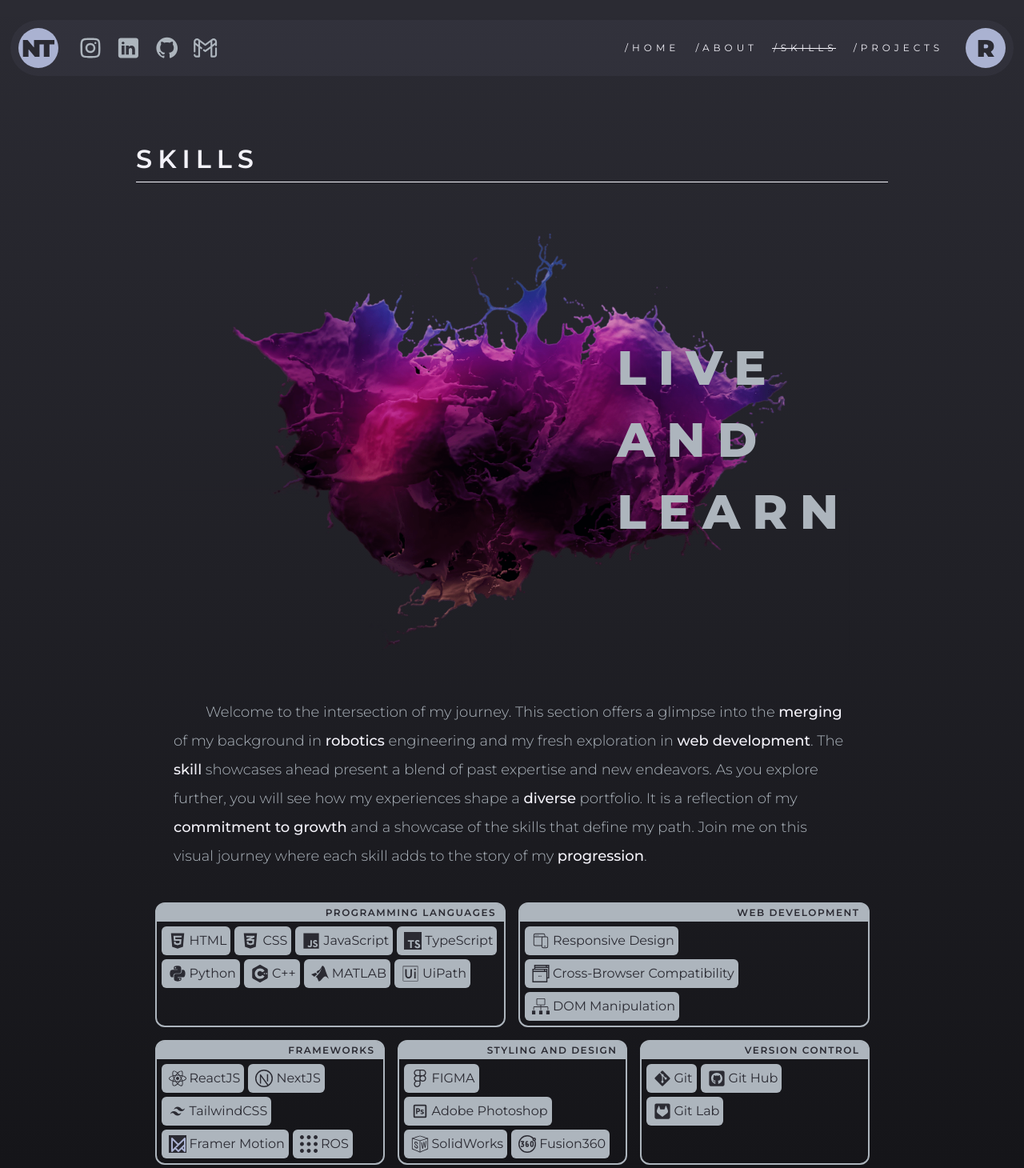
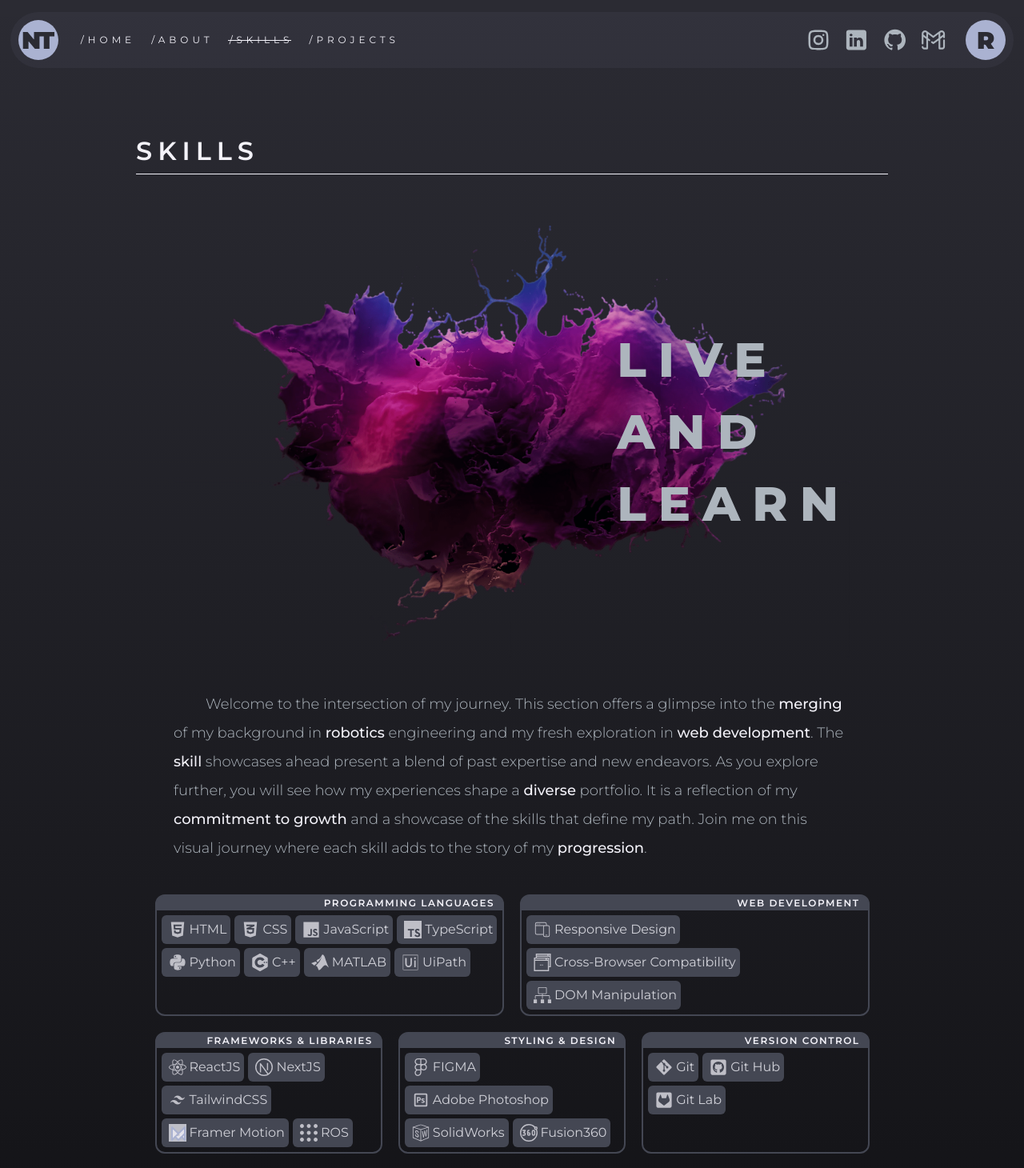
Before and after one commit to nuttnonn/natanon-portfolio-v1.1, a Next.js app: page /skills in a window 1280 px wide. Shown: the top 1460 px of the page at 80% size. Built offline with nearby package versions, Linux system fonts and the light colour scheme.

Commit message:
Swapped menu side in navbar and edit styles in skills page

```diff
--- a/src/app/about/page.jsx
+++ b/src/app/about/page.jsx
@@ -25,7 +25,7 @@ const aboutContent = [
 
 const About = () => {
   return (
-    <div id="about" className="w-full h-min min-h-[calc(100dvh-95px)] grid grid-cols-[3fr,1fr] justify-items-end items-start gap-[120px]">
+    <div id="about" className="w-full h-min min-h-[calc(100dvh-85px)] grid grid-cols-[3fr,1fr] justify-items-end items-start gap-[120px]">
       <div className="flex flex-col justify-start items-center w-[90%] max-w-[940px] h-min mt-[5rem]">
         <motion.div
           className="w-full h-min text-center text-[32px] font-[600] tracking-[7px] uppercase"
--- a/src/app/page.jsx
+++ b/src/app/page.jsx
@@ -13,7 +13,7 @@ const homeContent = [
 
 export default function Home() {
   return (
-    <div className="flex w-full h-min min-h-[calc(100dvh-95px)] justify-center items-center">
+    <div className="flex w-full h-min min-h-[calc(100dvh-85px)] justify-center items-center">
       <div className="flex flex-col justify-center items-center w-[90%] max-w-[1000px] h-min text-light">
         {homeContent.map(content =>(
           <div key={content.title} className="flex flex-col justify-center items-center">
--- a/src/app/skills/page.jsx
+++ b/src/app/skills/page.jsx
@@ -20,7 +20,7 @@ const skillsIntro = [
     key: "card3"
   },
 ]
-const IconClassName = "w-[22px] h-auto fill-primary"
+const IconClassName = "w-[22px] h-auto fill-light/[.7]"
 const skills = [
   {
     category: 'Programming Languages',
@@ -44,7 +44,7 @@ const skills = [
     ],
   },
   {
-    category: 'Frameworks',
+    category: 'Frameworks & Libraries',
     list: [
       {name: 'ReactJS', icon: <Icons.ReactIcon className={`${IconClassName}`} />},
       {name: 'NextJS', icon: <Icons.NextJSIcon className={`${IconClassName}`} />},
@@ -54,7 +54,7 @@ const skills = [
     ],
   },
   {
-    category: 'Styling and Design',
+    category: 'Styling & Design',
     list: [
       {name: 'FIGMA', icon: <Icons.FigmaIcon className={`${IconClassName}`} />},
       {name: 'Adobe Photoshop', icon: <Icons.PhotoshopIcon className={`${IconClassName}`} />},
@@ -71,7 +71,7 @@ const skills = [
     ],
   },
   {
-    category: 'Collaboration and Communication',
+    category: 'Collaboration & Communication',
     list: [
       {name: 'Teamwork', icon: <Icons.TeamWorkIcon className={`${IconClassName}`} />},
       {name: 'Open-Mindedness', icon: <Icons.OpenMindednessIcon className={`${IconClassName}`} />},
@@ -92,7 +92,7 @@ const skills = [
 
 const Skills = () => {
   return (
-    <div id="skills" className="w-full h-min min-h-[calc(100dvh-95px)] flex justify-center items-center z-10">
+    <div id="skills" className="w-full h-min min-h-[calc(100dvh-85px)] flex justify-center items-center z-10">
       <div className="flex flex-col justify-center items-center w-[90%] max-w-[940px] h-min mt-[5rem]">
         <motion.div
           className="w-full h-min text-center text-[32px] font-[600] tracking-[7px] uppercase"
@@ -121,19 +121,19 @@ const Skills = () => {
             <p>Welcome to the intersection of my journey. This section offers a glimpse into the <strong className="text-light font-[500]">merging</strong> of my background in <strong className="text-light font-[500]">robotics</strong> engineering and my fresh exploration in <strong className="text-light font-[500]">web development</strong>. The <strong className="text-light font-[500]">skill</strong> showcases ahead present a blend of past expertise and new endeavors. As you explore further, you will see how my experiences shape a <strong className="text-light font-[500]">diverse</strong> portfolio. It is a reflection of my <strong className="text-light font-[500]">commitment to growth</strong> and a showcase of the skills that define my path. Join me on this visual journey where each skill adds to the story of my <strong className="text-light font-[500]">progression</strong>.</p>
           </div>
 
-          <div className="w-[95%] h-min mt-[40px] mb-[10rem] grid grid-cols-6 grid-rows-[fit,fit,fit] gap-4 [&>*:nth-child(2)]:col-span-3 [&>*:nth-child(6)]:col-span-4">
+          <div className="w-[95%] h-min mt-[40px] mb-[10rem] grid grid-cols-6 grid-rows-[fit,fit,fit] gap-5 [&>*:nth-child(2)]:col-span-3 [&>*:nth-child(6)]:col-span-4">
             {skills.map(skillCategory => (
-              <div key={skillCategory.category} className="col-span-2 first:col-span-3 flex flex-col border-2 border-gray rounded-xl">
-                <h3 className="w-full h-min py-[2px] pr-[10px] text-end text-[12px] rounded-t-lg font-[600] uppercase tracking-[1.5px] text-primary bg-gray">
+              <div key={skillCategory.category} className="col-span-2 first:col-span-3 flex flex-col border-2 border-[#444753] rounded-xl">
+                <h3 className="w-full h-min pr-[10px] text-end text-[12px] rounded-t-lg font-[600] uppercase tracking-[1.5px] text-light bg-[#444753]">
                   {skillCategory.category}
                 </h3>
                 <div className="w-full h-min flex flex-wrap gap-[5px] p-[6px]">
                   {skillCategory.list.map(skill => (
-                    <div key={skill.name} className="w-min h-min flex items-center px-[5px] py-[6px] bg-gray rounded-md">
+                    <div key={skill.name} className="w-min h-min flex items-center px-[5px] py-[6px] bg-[#444753] rounded-md">
                       <div className="mx-1">
                         {skill.icon}
                       </div>
-                      <div className="block whitespace-nowrap text-[16px] font-[400] text-primary">
+                      <div className="block whitespace-nowrap text-[16px] font-[400] text-light/[0.8]">
                         {skill.name}
                       </div>
                     </div>
--- a/src/components/NavBar.jsx
+++ b/src/components/NavBar.jsx
@@ -20,18 +20,19 @@ const CustomLink = ({href, title, className=""}) => {
 const NavBar = () => {
   return (
     <div className="w-full h-min flex justify-center items-center sticky top-0">
-      <div className="w-[98%] h-[70px] flex justify-between items-center mt-[25px] bg-darkPurple/[.15] rounded-[35px] hover:bg-darkPurple/[.8] ease-in-out duration-300">
+      <div className="w-[98%] h-[70px] flex justify-between items-center mt-[15px] bg-darkPurple/[.15] rounded-[35px] hover:bg-darkPurple/[.8] ease-in-out duration-300">
         <div className="w-min h-min flex justify-center items-center gap-5">
           <Logo />
-          <Social />
-        </div>
-        <div className="w-min h-min flex justify-center items-center gap-5">
-          <div className="flex items-center mr-2 space-x-[20px] text-[12px] font-[400] tracking-[5px] uppercase">
+          <div className="flex items-center ml-2 space-x-[20px] text-[12px] font-[400] tracking-[5px] uppercase">
             <CustomLink href="/" title="/Home" className="hover:italic" />
             <CustomLink href="/about" title="/About" className="hover:italic" />
             <CustomLink href="/skills" title="/Skills" className="hover:italic" />
             <CustomLink href="/projects" title="/Projects" className="hover:italic" />
           </div>
+
+        </div>
+        <div className="w-min h-min flex justify-center items-center gap-5">
+          <Social />
           <Resume />
         </div>
       </div>
```
